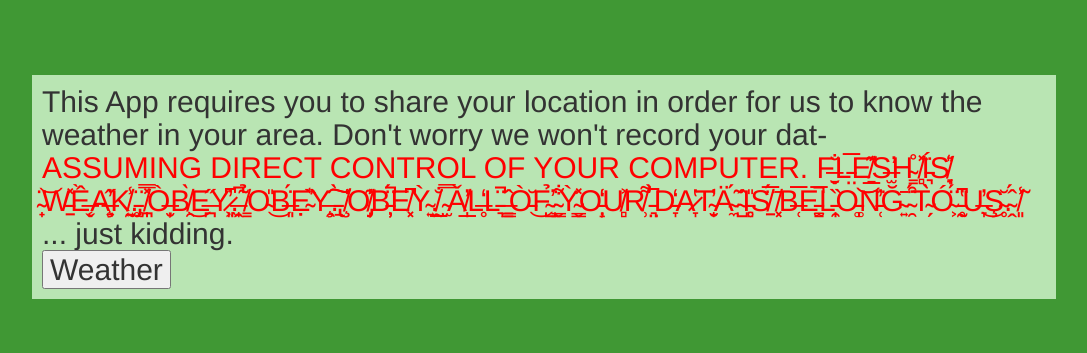
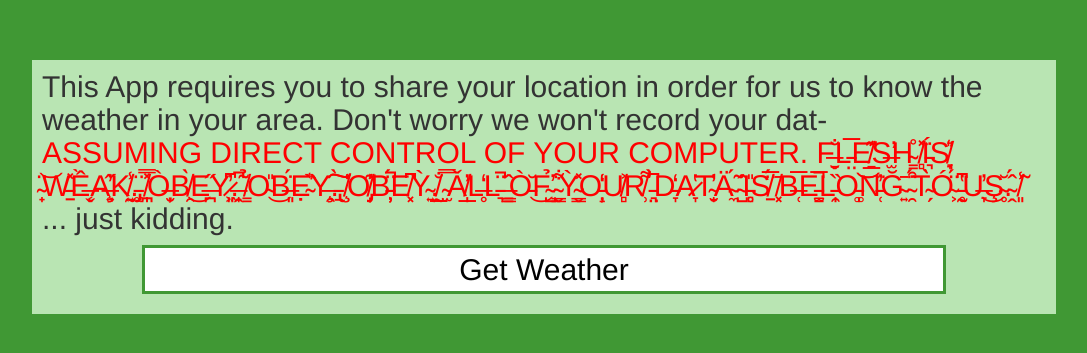
Before and after one commit to CrumrineCoder/Weather-App, a plain HTML site: page index.html in a window 1280 px wide. Shown: the part 233-586 px from the top of the page, without its empty margins (96-1183 px from the left). Drawn offline with nearby package versions, Linux system fonts and the light colour scheme; some icons are missing.

Commit message:
Button style added

```diff
--- a/index.html
+++ b/index.html
@@ -16,7 +16,7 @@
 	<div id="splash">
 		 <h2> This App requires you to share your location in order for us to know the weather in your area. Don't worry we won't record your dat- <br /><span> ASSUMING DIRECT CONTROL OF YOUR COMPUTER. F̶̬̱̐L̵̤̅E̸̱̲͊͊S̶̛̫H̴̳̊ ̸̻̽͘Í̵͉̇S̸̘̞͛̎ ̴̟̈͝W̵̠̽Ề̶̬͔A̶̧͍̓̋K̸̰͍̾.̵̡͚̈ ̸̪̩̽̿Ò̶̦̮B̸̯̀͜E̶̪̋Y̷͖͈̓͆.̶̭̟̃̚ ̸̳̉O̴̎͜B̶͈́̇Ẹ̴̣͛̏Y̶̧̯͠͠.̵̢̱̀ ̸̧̍͑O̸̡̦͊͗B̵̦̹̈́̚E̸͓͆Ỳ̴͍.̸̰̲̐ ̴̫̿Ǎ̸̩̲̕L̶̥̒L̵͉̈̚ ̶͇̳̂Ò̵̆͜F̴̛̺̉ ̴͇̬̈͋Ỳ̴̬͇̽O̵̦̝͑̒U̸̻͐R̸̹͌ ̵̤͉͆̀D̵̞̒A̷̞̔T̴̮̟͑̕Ä̴̼́̃ ̴̺̂I̵̻̥̎S̸̠̈́̅ ̸͓̄B̶̜̅E̵̳̫̅̚L̵̯̩̏O̵̩͚͝͝N̵̜̓̈Ğ̴͍̄ ̴̯͒̈́T̴̗̀̀Ó̴͕̈́ ̵̥̰͆̔U̶̞̓͜Ş̴̥̆.̴̭́̂ ̸͈̃̾ </span> <br />... just kidding.
 		 <br />
-		 <button ng-click="getLocation()"> Weather </button>
+		 <button ng-click="getLocation()"> Get Weather </button>
 		 </h2>
 	</div>
 	<div id="index">
--- a/sass/screen.scss
+++ b/sass/screen.scss
@@ -51,4 +51,32 @@ body, html{
 			font-size: 20px;
 		}
     }
+	button{
+		display: block;
+		width: 80%;
+		padding: 5px;
+		background: lighten($defaultBackground, 20%);
+		border: darken($defaultBackground, 40%) 3px solid;
+		color: darken($defaultBackground, 90%);
+		margin: 10px auto;
+		-webkit-transition: .5s;
+		-moz-transition: .5s;
+		-ms-transition: .5s;
+		-o-transition: .5s;
+		transition: .5s;
+		@include media(($large)){
+			font-size: 30px;
+		}
+		@include media(($medium)){
+			font-size: 24px;
+		}
+		@include media(($small)){
+			font-size: 20px;
+		}
+		&:hover {
+			background: darken($defaultBackground, 60%);
+			border: darken($defaultBackground, 60%) 2px solid;
+			color: lighten($defaultBackground, 90%);
+		}
+	}
 }
```
Also changed, not shown: stylesheets/screen.css.
